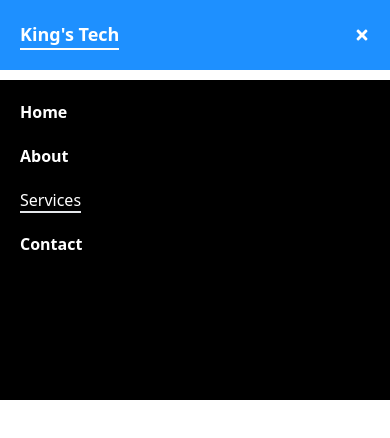
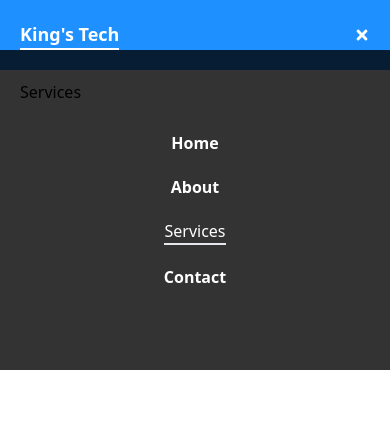
Before and after one commit to kingstech001/portfolio, a React (Vite) app: page /services in a window 390 px wide. Both pictures are taken after a click on the button 362 px from the left and 35 px from the top of the page. Shown: the top 438 px of the page. Built offline with nearby package versions, Linux system fonts and the light colour scheme.

Commit message:
my last commit

```diff
--- /dev/null
+++ b/src/components/navLinks.jsx
@@ -0,0 +1,43 @@
+import React from 'react'
+import { NavLink } from 'react-router-dom'
+
+const NavLinks = () => {
+  return (
+    <>
+        <NavLink
+          className={({ isActive }) =>
+            isActive ? "border-b-2 border-white font-bold" : "font-bold"
+          }
+          to={"/"}
+        >
+          Home
+        </NavLink>
+        <NavLink
+          className={({ isActive }) =>
+            isActive ? "border-b-2 border-[white] font-bold " : "font-bold"
+          }
+          to={"about"}
+        >
+          About
+        </NavLink>
+        <NavLink
+          className={({ isActive }) =>
+            isActive ? "border-b-2 border-[white ]font-bold " : "font-bold"
+          }
+          to={"services"}
+        >
+          Services
+        </NavLink>
+        <NavLink
+          className={({ isActive }) =>
+            isActive ? "border-b-2 border-[white ]font-bold" : "font-bold"
+          }
+          to={"contact"}
+        >
+          Contact
+        </NavLink>
+      </>
+  )
+}
+
+export default NavLinks
--- a/src/layouts/rootLayout.jsx
+++ b/src/layouts/rootLayout.jsx
@@ -1,55 +1,36 @@
 import React, { useState } from "react";
 import { FaBars, FaTimes } from "react-icons/fa";
-import { NavLink, Outlet } from "react-router-dom";
+import { Outlet } from "react-router-dom";
+import NavLinks from "../components/navLinks";
 
 const RootLayout = () => {
-  const NavLinks = () =>{
+  const [isOpen, setisOpen] = useState(false);
 
-  }
-  const [isOpen, setisOpen] = useState(false)
-
-  const handleHarmburger = ()=>{
-    setisOpen(!isOpen)
-  }
+  const handleHarmburger = () => {
+    setisOpen(!isOpen);
+  };
   return (
     <div className="  h-screen ">
       <header className="flex items-center justify-between fixed z-10 w-full text-white p-5 bg-customBlue">
         <h2 className="font-bold border-b-2 border-white text-lg">
           King's T<span className="text-customRed">e</span>ch
         </h2>
-        <button className="md:hidden " onClick={handleHarmburger}>{isOpen ?<FaTimes />: <FaBars />}</button>
-        <ul className=" flex flex-col items-start gap-5 absolute sm:bg-black left-0 p-5 top-20  w-full md:w-fit md:p-0 md:flex-row md:h-auto  h-80 md:flex md:static md:bg-transparent ">
-          <li>
-            <NavLink
-              className={({ isActive }) =>
-                isActive ? "border-b-2 border-white font-bold" : "font-bold"
-              }
-              to={"/"}
-            >
-              Home
-            </NavLink>
-          </li>
-          <li>
-            <NavLink className={({ isActive }) =>
-                isActive ? "border-b-2 border-[white] font-bold" : "font-bold"
-              } to={"about"}>About</NavLink>
-          </li>
-          <li>
-            <NavLink className={({ isActive }) =>
-                isActive ? "border-b-2 border-[white font-bold]" : "font-bold"
-              } to={"services"}>Services</NavLink>
-          </li>
-           <li>
-            <NavLink className={({ isActive }) =>
-                isActive ? "border-b-2 border-[white font-bold]" : "font-bold"
-              } to={"contact"}>Contact</NavLink>
-          </li>
-        </ul>
+        <button className="md:hidden " onClick={handleHarmburger}>
+          {isOpen ? (
+            <>
+              <FaTimes /> <div className="absolute left-0 flex flex-col justify-center  top-[50px] items-center  text-start w-full bg-custom-gradient h-80"> <div className={'flex flex-col text-center gap-5 w-fit items-center'}><NavLinks /></div></div>
+            </>
+          ) : (
+            <FaBars />
+          )}
+        </button>
+        <div className="md:flex gap-5 sm:hidden">
+        <NavLinks />
+        </div>
       </header>
       <main className="bg-hero-pattern bg-center bg-cover bg-no-repea bg-fixed">
         <Outlet />
       </main>
-
     </div>
   );
 };
```
